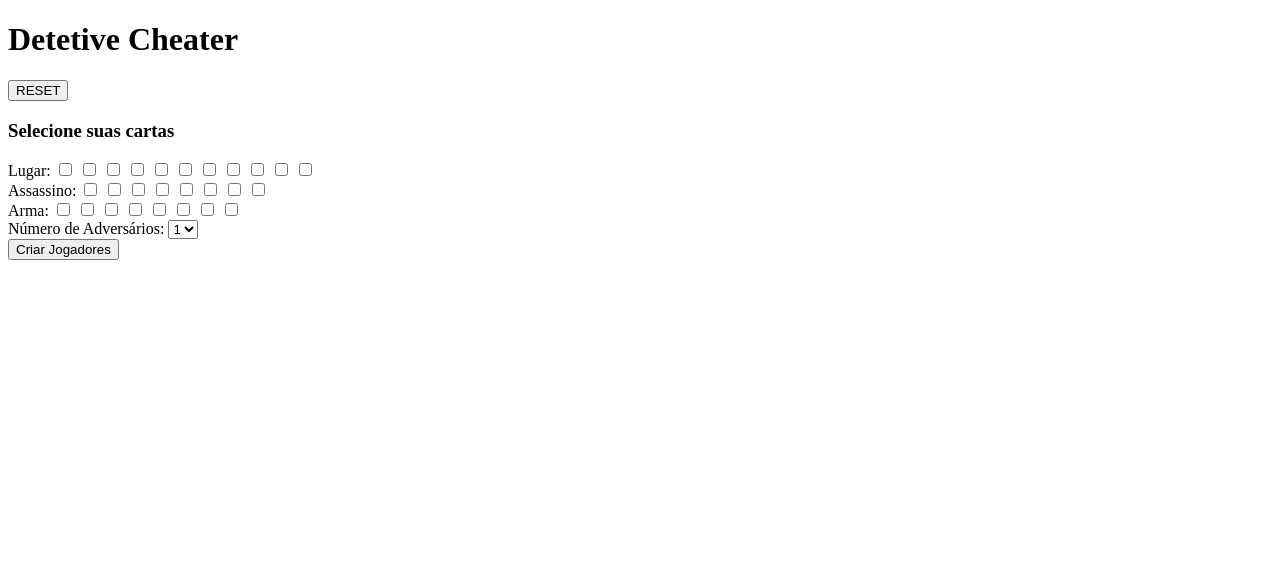
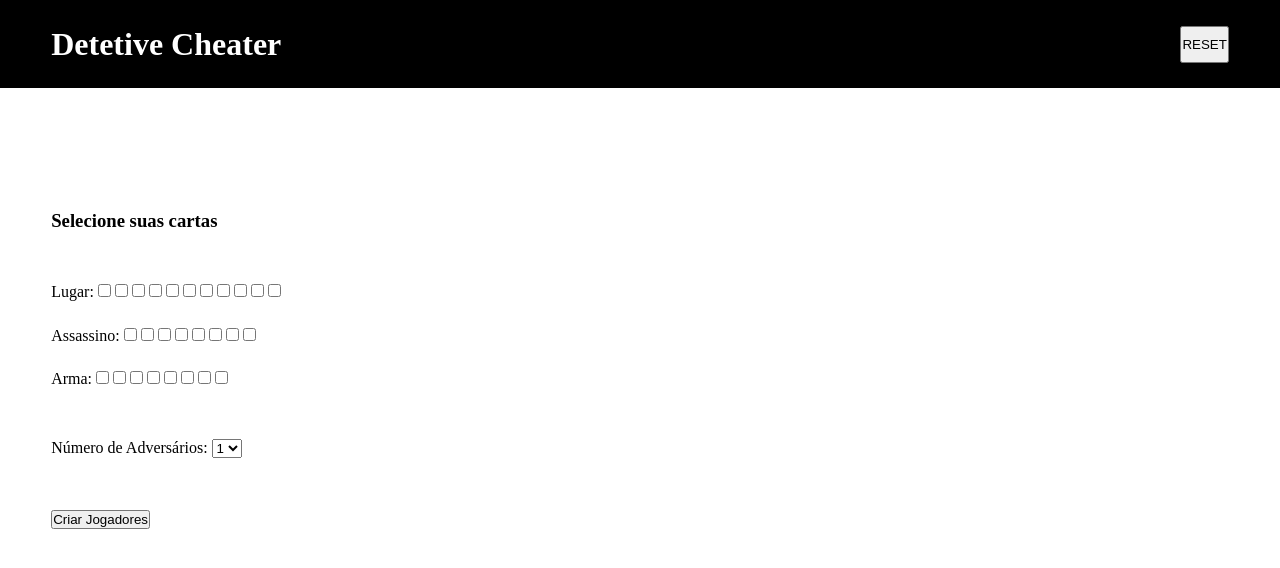
Before and after one commit to AngeloSchulerPiletti/DetetiveCheater, a website with bundled scripts: page public/index.html in a window 1280 px wide. Built offline with nearby package versions, Linux system fonts and the light colour scheme.

Commit message:
some style and padding

```diff
--- a/package.json
+++ b/package.json
@@ -9,5 +9,8 @@
   },
   "author": "Angelo Schuler Piletti",
   "license": "ISC",
-  "type": "module"
+  "type": "module",
+  "devDependencies": {
+    "sass": "^1.42.1"
+  }
 }
--- /dev/null
+++ b/public/css/reset.css
@@ -0,0 +1,4 @@
+*{
+    margin: 0;
+    padding: 0;
+}
--- a/public/index.html
+++ b/public/index.html
@@ -4,6 +4,8 @@
     <meta charset="UTF-8">
     <meta http-equiv="X-UA-Compatible" content="IE=edge">
     <meta name="viewport" content="width=device-width, initial-scale=1.0">
+    <link rel="stylesheet" href="./css/reset.css">
+    <link rel="stylesheet" href="./css/style.css">
     <title>Detetive Cheater Interface</title>
 </head>
 <body>
@@ -12,11 +14,11 @@
         <button>RESET</button>
     </header>
     <main>
-        <section>
+        <section id="sec1">
             <form onsubmit="event.preventDefault();">
                 <h3>Selecione suas cartas</h3>
-                <div>
-                    <div>
+                <div class="cartas">
+                    <div class="cartas_input_wrapper">
                         <label>Lugar: </label>
                         <input type="checkbox" class="carta_input lugar" value="0">
                         <input type="checkbox" class="carta_input lugar" value="1">
@@ -30,7 +32,7 @@
                         <input type="checkbox" class="carta_input lugar" value="9">
                         <input type="checkbox" class="carta_input lugar" value="10">
                     </div>
-                    <div>
+                    <div class="cartas_input_wrapper">
                         <label>Assassino: </label>
                         <input type="checkbox" class="carta_input assassino" value="0">
                         <input type="checkbox" class="carta_input assassino" value="1">
@@ -41,7 +43,7 @@
                         <input type="checkbox" class="carta_input assassino" value="6">
                         <input type="checkbox" class="carta_input assassino" value="7">
                     </div>
-                    <div>
+                    <div class="cartas_input_wrapper">
                         <label>Arma: </label>
                         <input type="checkbox" class="carta_input arma" value="0">
                         <input type="checkbox" class="carta_input arma" value="1">
@@ -53,7 +55,7 @@
                         <input type="checkbox" class="carta_input arma" value="7">
                     </div>
                 </div>
-                <div>
+                <div class="adversarios_wrapper">
                     <label for="adversarios">Número de Adversários: </label>
                     <select name="adversarios" id="adversarios">
                         <option value="1">1</option>
@@ -64,7 +66,7 @@
                         <option value="6">6</option>
                     </select>
                 </div>
-                <div>
+                <div class="controller">
                     <button id="criar_jogadores_btn">Criar Jogadores</button>
                 </div>
             </form>
--- /dev/null
+++ b/scss/style.scss
@@ -0,0 +1,42 @@
+header {
+  display: flex;
+  padding: 2vw 4vw;
+  justify-content: space-between;
+
+  background-color: black;
+  color: white;
+}
+main {
+  display: flex;
+  flex-direction: column;
+  gap: 10vw;
+  margin: 6.5vw 0;
+
+  #sec1 {
+    form {
+      display: flex;
+      flex-direction: column;
+      gap: 4vw;
+      margin: 3vw 0;
+      padding: 0 4vw;
+
+      .cartas {
+        display: flex;
+        flex-direction: column;
+        gap: 2vw;
+
+        .cartas_input_wrapper {
+          label {
+          }
+          .carta_input {
+
+          }
+        }
+      }
+      .adversarios_wrapper {
+      }
+      .controller {
+      }
+    }
+  }
+}
```
Also changed, not shown: public/css/style.css (added), scss/components/_elements.scss (added), scss/components/_mixins.scss (added), 3 other files.
